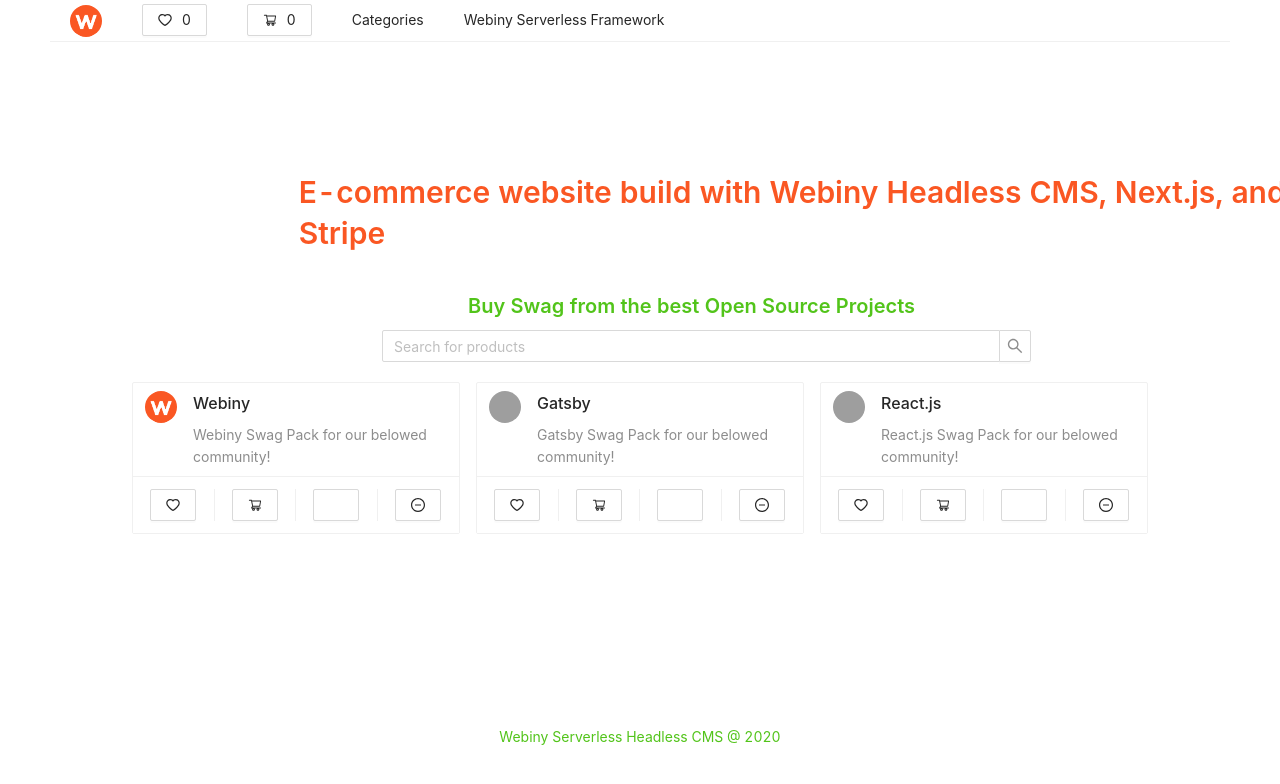
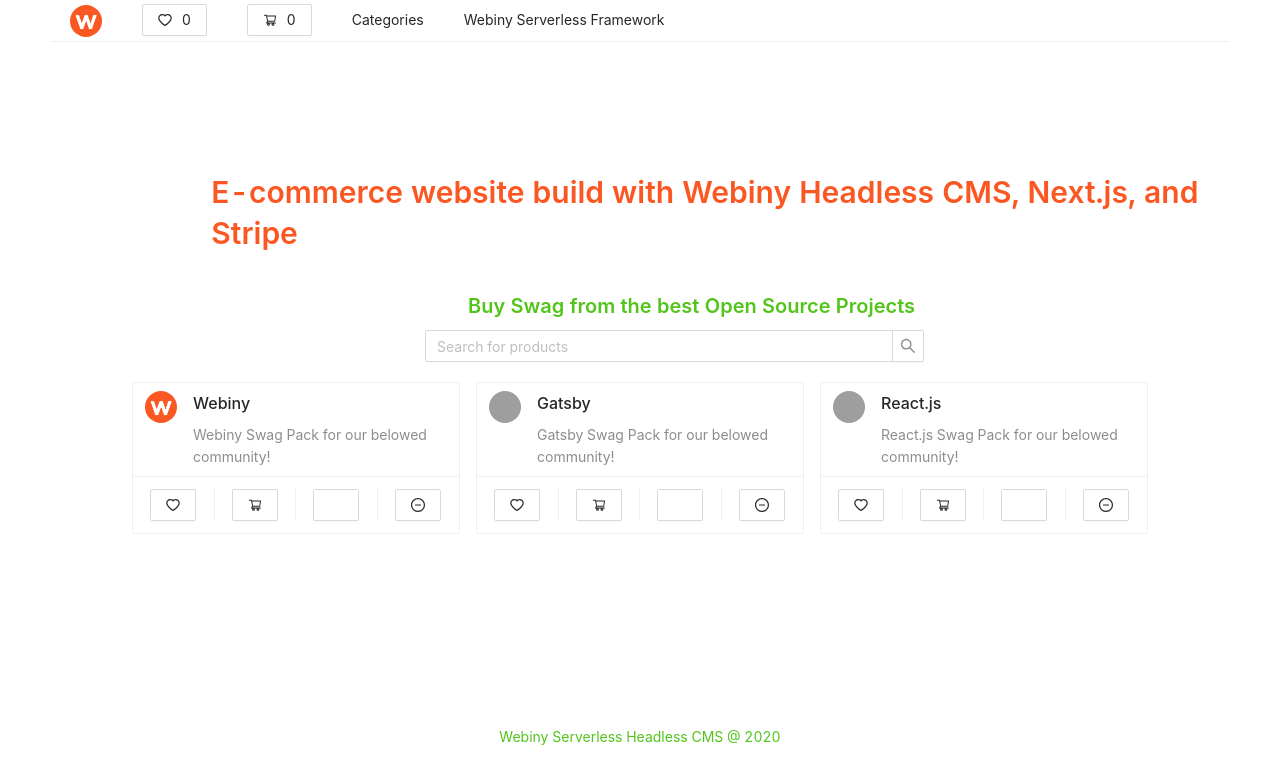
Before and after one commit to webiny/e-commerce-starter, a Next.js app: page / in a window 1280 px wide. Shown: the top 784 px of the page. Built offline with nearby package versions, Linux system fonts and the light colour scheme; grey boxes are pictures that could not be loaded.

Commit message:
update style

```diff
--- a/pages/index.js
+++ b/pages/index.js
@@ -18,7 +18,7 @@
             <Row gutter={[16, 24]}>
                 <Col
                     xs={{ span: 24, offset: 4 }}
-                    lg={{ span: 24, offset: 4 }}
+                    lg={{ span: 24, offset: 2 }}
                     span={24}
                 >
                     <Title level={2} style={{ color: '#fa5723' }}>
@@ -43,14 +43,14 @@
             <Row>
                 <Col
                     xs={{ span: 12, offset: 6 }}
-                    lg={{ span: 24, offset: 6 }}
+                    lg={{ span: 24, offset: 7 }}
                     span={24}
                 >
                     <Search
                         placeholder="Search for products"
                         onSearch={(value) => console.log(value)}
                         style={{
-                            maxWidth: 650,
+                            maxWidth: 500,
                         }}
                         onChange={(e) =>
                             updateQuery(e.target.value.toLocaleLowerCase())
```
